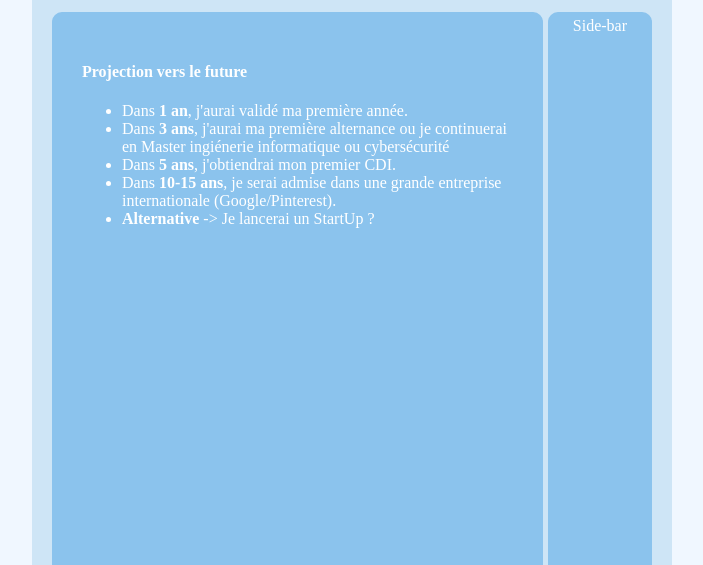
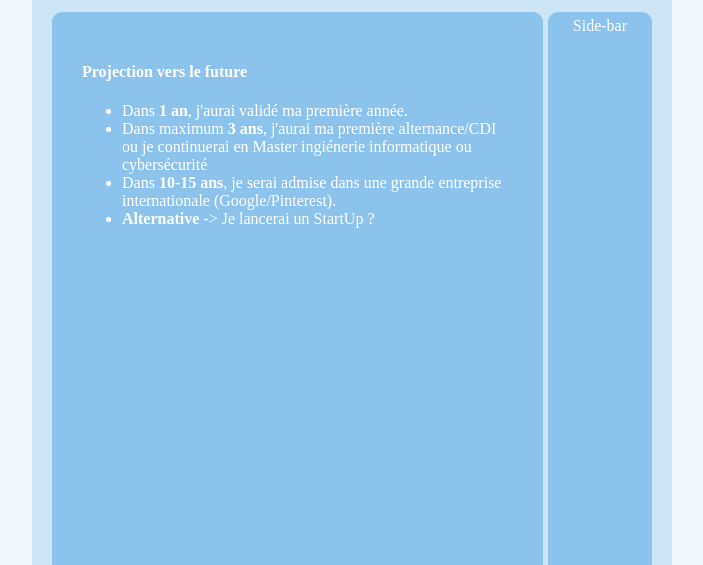
Before and after one commit to alxnln/Parcoursup2025, a plain HTML site: page profession.html in a window 1280 px wide. Shown: the part 235-800 px from the top of the page, without its empty margins (288-991 px from the left). Drawn offline with Linux system fonts and the light colour scheme.

Commit message:
Update profession.html

```diff
--- a/profession.html
+++ b/profession.html
@@ -19,10 +19,8 @@
         <div class="info1 main"  style="text-align: left; padding: 30px;">
             <h4>Projection vers le future</h4>
             <ul><li>Dans <b>1 an</b>, j'aurai validé ma première année.</li>
-            <li>Dans <b>3 ans</b>, j'aurai ma première alternance ou je continuerai en Master
+            <li>Dans maximum <b>3 ans</b>, j'aurai ma première alternance/CDI ou je continuerai en Master
                 ingiénerie informatique ou cybersécurité</li>
-            <li>Dans <b>5 ans</b>, j'obtiendrai mon premier CDI.
-            </li>
             <li>Dans <b>10-15 ans</b>, je serai admise dans une grande entreprise internationale (Google/Pinterest).
             </li>
             <li><b>Alternative</b> -> Je lancerai un StartUp ?</li></ul>
```
